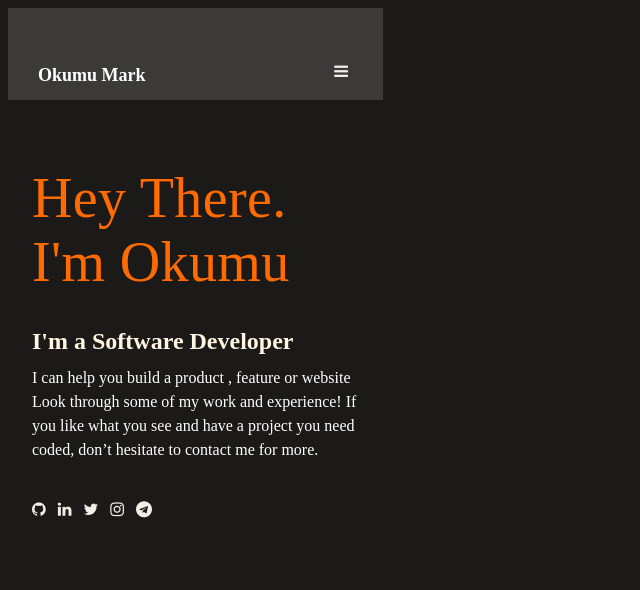
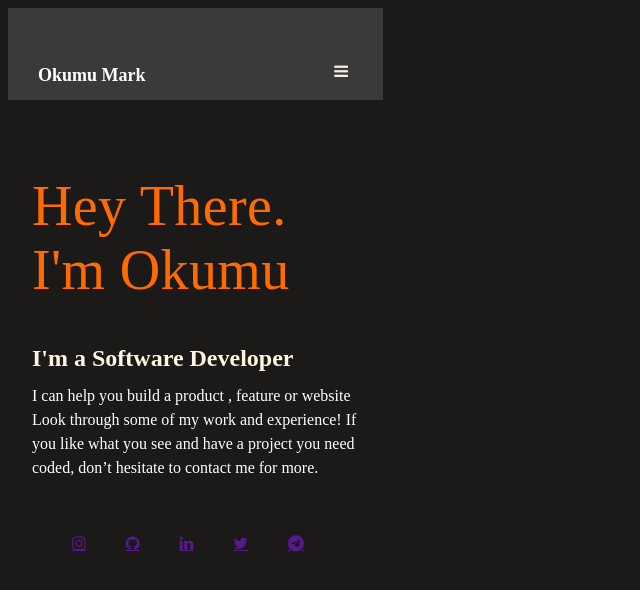
Before and after one commit to marcokumu/Portfolio-Set-Up, a website: page index.html in a window 1280 px wide. Shown: the whole page, without its empty margins (0-640 px from the left). Drawn offline with Linux system fonts and the light colour scheme.

Commit message:
html/css commits

```diff
--- a/index.html
+++ b/index.html
@@ -15,11 +15,10 @@
     <header>
       <nav class="nav">
         <a class="okumu" href="">Okumu Mark</a>
-
         <i class="fa fa-bars"></i>
       </nav>
     </header>
-    <div>
+    <section>
       <h1>Hey There. I'm Okumu</h1>
       <h2>I'm a Software Developer</h2>
 
@@ -28,12 +27,24 @@
         my work and experience! If you like what you see and have a project you
         need coded, don’t hesitate to contact me for more.
       </p>
-    </div>
+    </section>
 
     <div class="socials">
-      <i class="fa fa-github"></i>&ensp; <i class="fa fa-linkedin"></i>&ensp;
-      <i class="fa fa-twitter"></i>&ensp; <i class="fa fa-instagram"></i>&ensp;
-      <i class="fa fa-telegram"></i>
+      <ul>
+        <a href="" class="fa fa-instagram"></a>
+      </ul>
+      <ul>
+        <a href="" class="fa fa-github"> </a>
+      </ul>
+      <ul>
+        <a href="" class="fa fa-linkedin"></a>
+      </ul>
+      <ul>
+        <a href="" class="fa fa-twitter"></a>
+      </ul>
+      <ul>
+        <a href="" class="fa fa-telegram"></a>
+      </ul>
     </div>
   </body>
 </html>
--- a/style.css
+++ b/style.css
@@ -33,8 +33,8 @@
 
 .nav {
   height: 92px;
-  left: 0;
-  top: 0;
+  left: 0px;
+  top: 0px;
   position: absolute;
   width: 375px;
   display: flex;
@@ -50,6 +50,7 @@
   width: 375px;
   height: 590px;
   background: #1c1a19;
+  overflow: hidden;
 }
 
 p {
@@ -97,12 +98,13 @@
 }
 
 .socials {
-  color: #f3efe7;
+  color: #d4d1ca;
+  display: flex;
 }
 
-.socials:hover {
+/* .socials:hover {
   color: #ff6b00;
-}
+} */
 
 .okumu:hover {
   color: #ff6b00;
```
